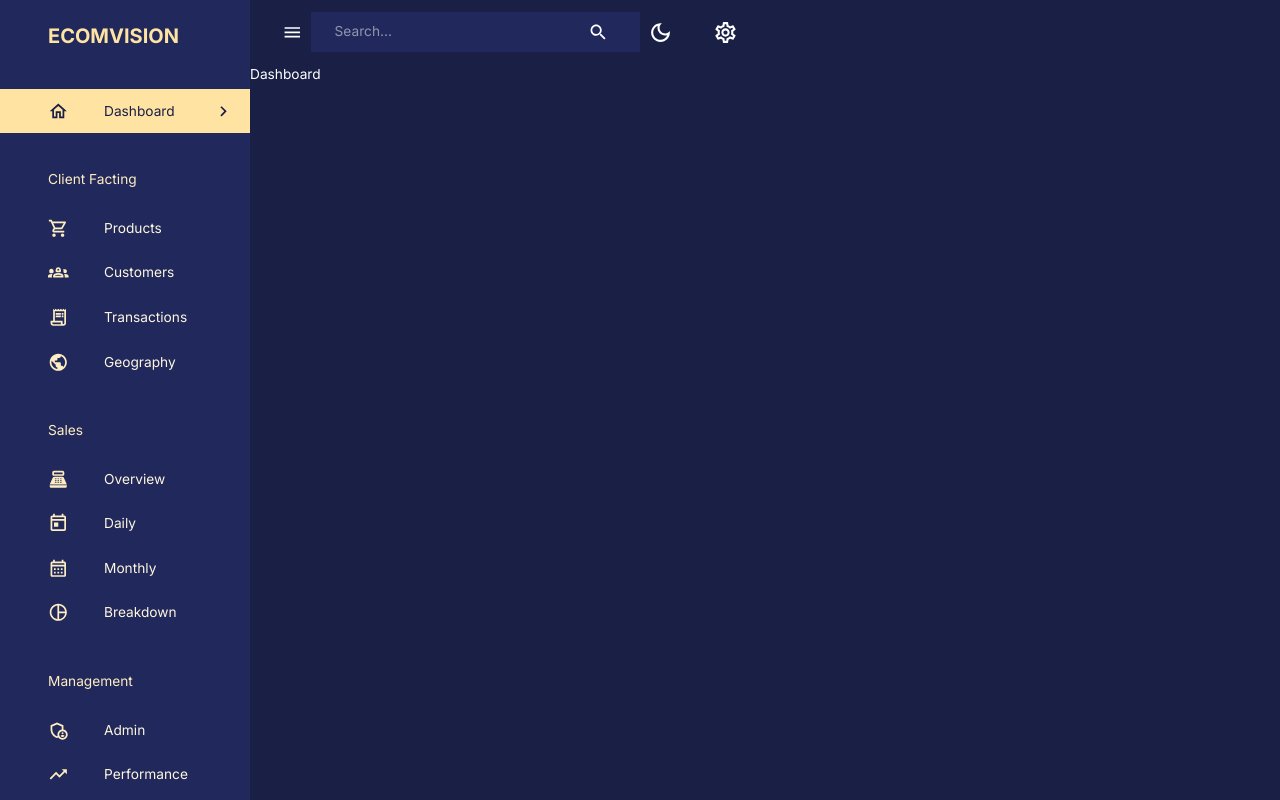
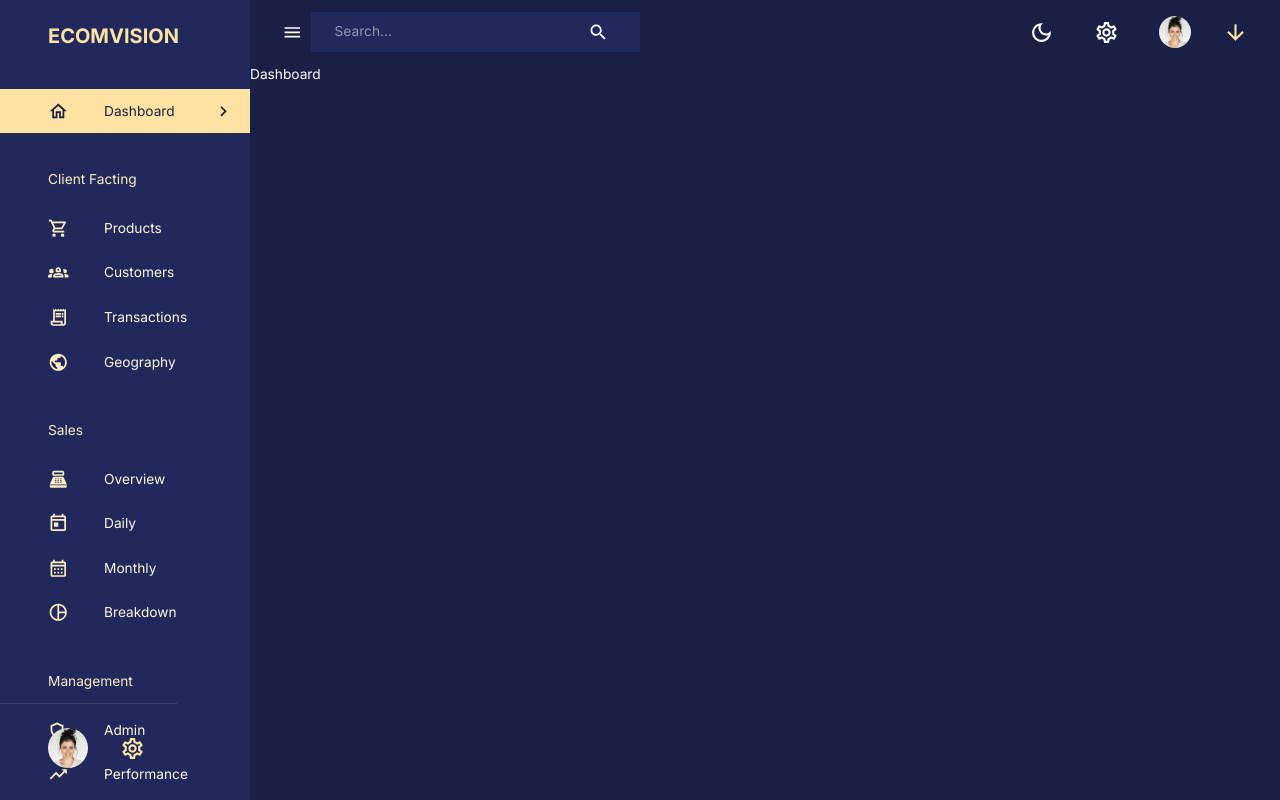
Before and after one commit to mohamed271220/MERN-admin-dashboard-frontend, a React (Create React App) app: page /dashboard in a window 1280 px wide. Built offline with nearby package versions, Linux system fonts and the light colour scheme; no server answers.

Commit message:
done with navbar

```diff
--- a/src/components/Navbar.jsx
+++ b/src/components/Navbar.jsx
@@ -13,19 +13,25 @@
 import profileImage from "assets/profile.jpg";
 import {
   AppBar,
+  Button,
+  Box,
+  Typography,
   IconButton,
   InputBase,
   Toolbar,
+  Menu,
+  MenuItem,
   useTheme,
 } from "@mui/material";
 
-const Navbar = ({
-  isSidebarOpen,
-  setIsSidebarOpen
-
-}) => {
+const Navbar = ({ user, isSidebarOpen, setIsSidebarOpen }) => {
   const dispatch = useDispatch();
   const theme = useTheme();
+  const [anchorEl, setAnchorEl] = useState(null);
+  const isOpen = Boolean(anchorEl);
+  const handleClick = (event) => setAnchorEl(event.currentTarget);
+  const handleClose = (event) => setAnchorEl(null);
+
   return (
     <AppBar
       sx={{
@@ -65,6 +71,57 @@
           <IconButton>
             <SettingsOutlined sx={{ fontSize: "25px" }} />
           </IconButton>
+
+          <FlexBetween>
+            <Button
+              onClick={handleClick}
+              sx={{
+                display: "flex",
+                justifyContent: "space-between",
+                alignItems: "center",
+                textTransform: "none",
+                gap: "1rem",
+              }}
+            >
+              <Box
+                component="img"
+                alt="profile"
+                src={profileImage}
+                height="32px"
+                width="32px"
+                borderRadius="50%"
+                sx={{
+                  objectFit: "cover",
+                }}
+              />
+              <Box textAlign="left">
+                <Typography
+                  fontWeight="bold"
+                  fontSize="0.85rem"
+                  sx={{ color: theme.palette.secondary[100] }}
+                >
+                  {user.name}
+                </Typography>
+                <Typography
+                  fontSize="0.75rem"
+                  sx={{ color: theme.palette.secondary[200] }}
+                >
+                  {user.occupation}
+                </Typography>
+              </Box>
+              <ArrowDownwardOutlined
+                sx={{ color: theme.palette.secondary[300], fontSize: "25px" }}
+              />
+            </Button>
+            <Menu
+              anchorEl={anchorEl}
+              open={isOpen}
+              onClose={handleClose}
+              anchorOrigin={{ vertical: "bottom", horizontal: "center" }}
+            >
+              <MenuItem onClick={handleClose}>Log Out</MenuItem>
+            </Menu>
+          </FlexBetween>
         </FlexBetween>
       </Toolbar>
     </AppBar>
--- a/src/components/Sidebar.jsx
+++ b/src/components/Sidebar.jsx
@@ -93,7 +93,8 @@
 ];
 
 const Sidebar = ({
-    drawerWidth,
+  user,
+  drawerWidth,
   isSidebarOpen,
   setIsSidebarOpen,
   isNonMobile,
@@ -117,7 +118,7 @@
           anchor="left"
           sx={{
             width: drawerWidth,
-            "& .MuiDrawer-paper":  {
+            "& .MuiDrawer-paper": {
               color: theme.palette.secondary[200],
               backgroundColor: theme.palette.background.alt,
               boxSixing: "border-box",
@@ -150,7 +151,7 @@
                     </Typography>
                   );
                 }
-                const lcText =  text.toLowerCase();
+                const lcText = text.toLowerCase();
                 return (
                   <ListItem key={text} disablePadding>
                     <ListItemButton
@@ -190,6 +191,41 @@
               })}
             </List>
           </Box>
+
+          <Box position="absolute" bottom="2rem">
+            <Divider />
+            <FlexBetween textTransform="none" gap="1rem" m="1.5rem 2rem 0 3rem">
+              <Box
+                component="img"
+                alt="profile"
+                src={profileImage}
+                height="40px"
+                width="40px"
+                borderRadius="50%"
+                sx={{
+                  objectFit: "cover",
+                }}
+              />
+              <Box textAlign="left">
+                <Typography
+                  fontWeight="bold"
+                  fontSize="0.9rem"
+                  sx={{ color: theme.palette.secondary[100] }}
+                >
+                  {user.name}
+                </Typography>
+                <Typography
+                  fontSize="0.8rem"
+                  sx={{ color: theme.palette.secondary[200] }}
+                >
+                  {user.occupation}
+                </Typography>
+              </Box>
+              <SettingsOutlined
+                sx={{ color: theme.palette.secondary[300], fontSize: "25px" }}
+              />
+            </FlexBetween>
+          </Box>
         </Drawer>
       )}
     </Box>
--- a/src/index.js
+++ b/src/index.js
@@ -1,24 +1,27 @@
-import React from 'react';
-import ReactDOM from 'react-dom/client';
-import './index.css';
-import App from './App';
-import { configureStore } from '@reduxjs/toolkit';
+import React from "react";
+import ReactDOM from "react-dom/client";
+import "./index.css";
+import App from "./App";
+import { configureStore } from "@reduxjs/toolkit";
 import globalReducer from "state";
-import { Provider } from 'react-redux';
-
+import { Provider } from "react-redux";
+import { setupListeners } from "@reduxjs/toolkit/query";
+import { api } from "state/api";
 
 const store = configureStore({
-  reducer:{
-    global:globalReducer,
-  }
-})
+  reducer: {
+    global: globalReducer,
+    [api.reducerPath]: api.reducer,
+  },
+  middleware: (getDefault) => getDefault().concat(api.middleware),
+});
+setupListeners(store.dispatch);
 
-
-const root = ReactDOM.createRoot(document.getElementById('root'));
+const root = ReactDOM.createRoot(document.getElementById("root"));
 root.render(
   <React.StrictMode>
-  <Provider store={store} >
-    <App />
-  </Provider>
+    <Provider store={store}>
+      <App />
+    </Provider>
   </React.StrictMode>
 );
--- a/src/scenes/layout/index.jsx
+++ b/src/scenes/layout/index.jsx
@@ -5,20 +5,28 @@
 import { useSelector } from "react-redux";
 import Navbar from "components/Navbar";
 import Sidebar from "components/Sidebar";
+import { useGetUserQuery } from "state/api";
 
 const Layout = () => {
   const isNonMobile = useMediaQuery("(min-width: 600px");
   const [isSidebarOpen, setIsSidebarOpen] = useState(true);
+  const userId = useSelector((state) => state.global.userId);
+  const { data } = useGetUserQuery(userId);
+
+  console.log("data", data);
+
   return (
     <Box display={isNonMobile ? "flex" : "block"} width="100%" height="100%">
       <Sidebar
+        user={data || {}}
         isNonMobile={isNonMobile}
         drawerWidth="250px"
         isSidebarOpen={isSidebarOpen}
         setIsSidebarOpen={setIsSidebarOpen}
       />
-      <Box>
+      <Box flexGrow={1}>
         <Navbar
+          user={data || {}}
           isSidebarOpen={isSidebarOpen}
           setIsSidebarOpen={setIsSidebarOpen}
         />
--- /dev/null
+++ b/src/state/api.js
@@ -0,0 +1,17 @@
+import {createApi, fetchBaseQuery} from '@reduxjs/toolkit/query/react'
+
+export const api= createApi({
+    baseQuery:fetchBaseQuery({ baseUrl: process.env.REACT_APP_BASE_URL}),
+    reducerPath: 'adminApi',
+    tagTypes: ['User'],
+    endpoints: (build) => ({
+        getUser:build.query({
+            query: (id) => `general/user/${id}`,
+            providesTags: ['User']
+        })
+    })
+})
+
+export const {
+    useGetUserQuery,
+} = api;
--- a/src/state/index.js
+++ b/src/state/index.js
@@ -1,7 +1,8 @@
 import {createSlice} from "@reduxjs/toolkit";
 
 const initialState ={
-    mode:'dark'
+    mode:'dark',
+    userId:"63701cc1f03239b7f700000e",
 };
 export const globalSlice = createSlice({
     name:'global',
```
